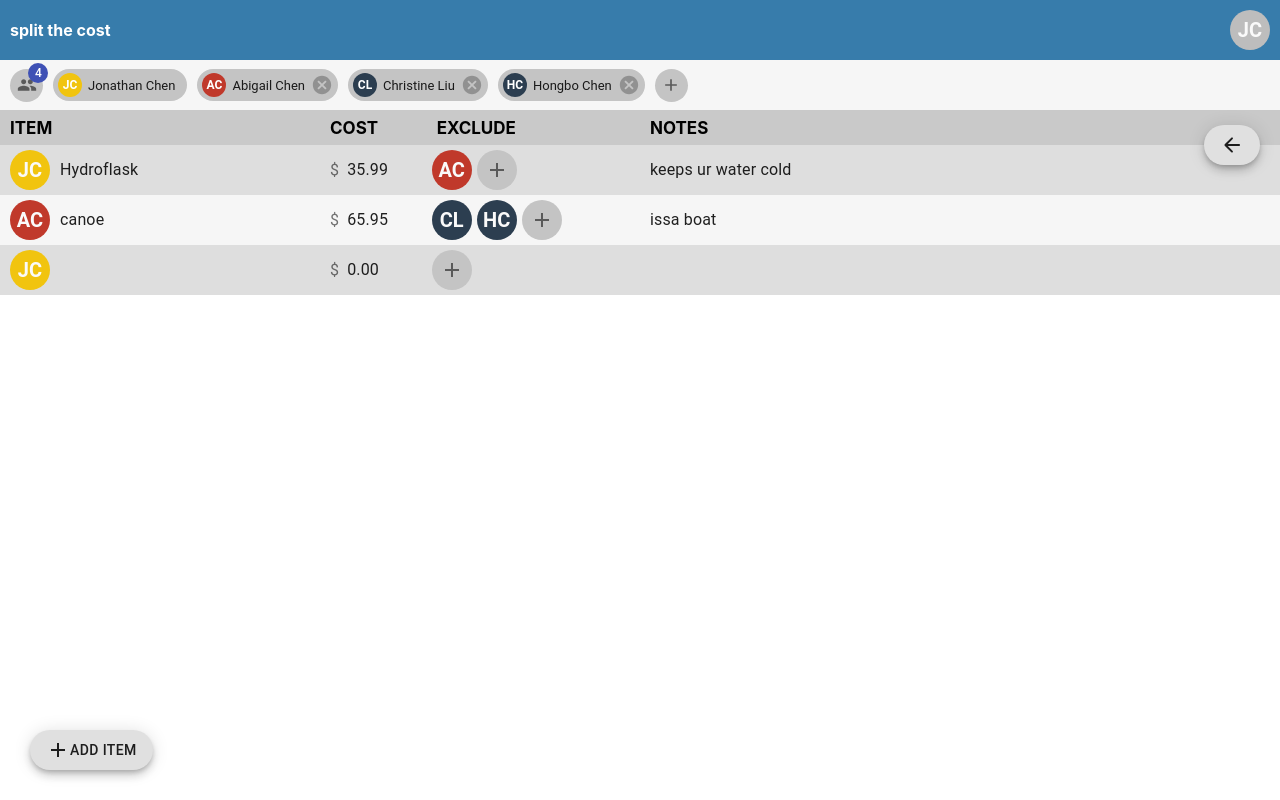
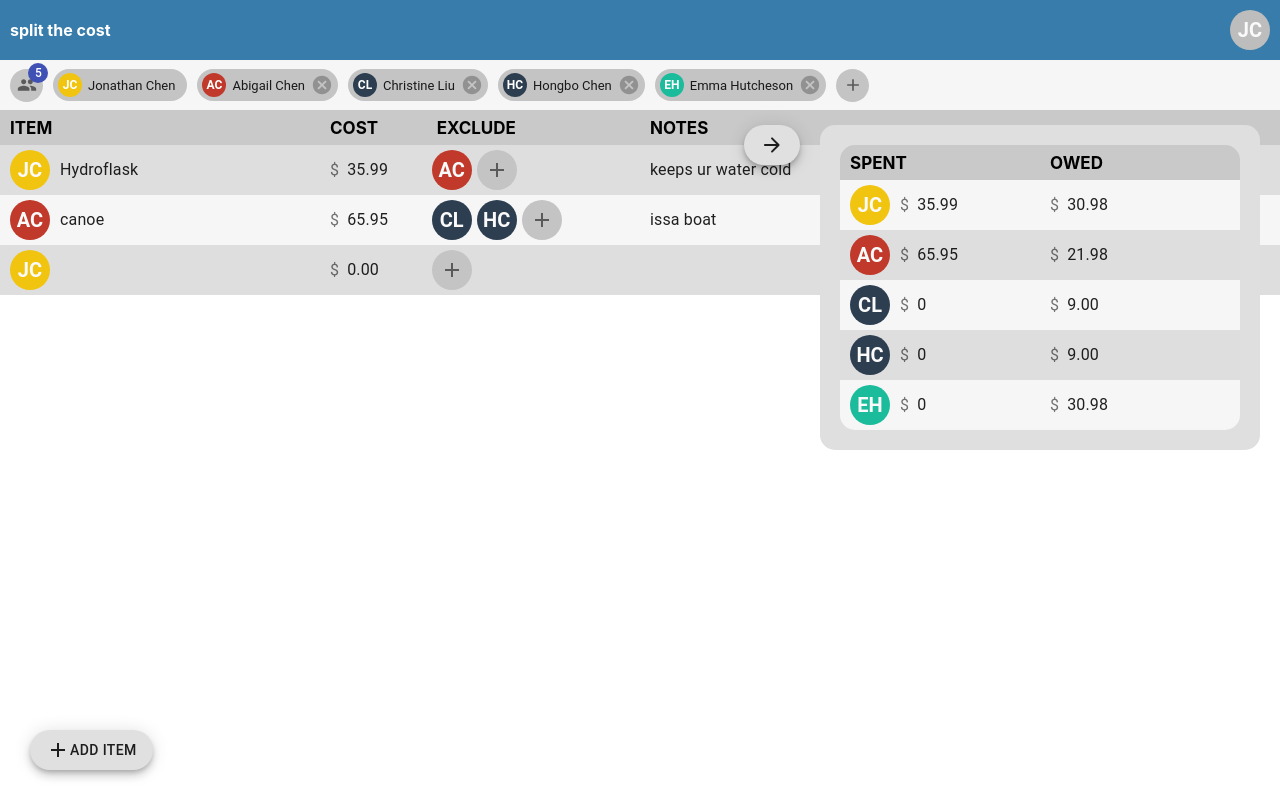
Before and after one commit to jonathanchen7/splitthecost, a React (Create React App) app: page / in a window 1280 px wide. Built offline with nearby package versions, Linux system fonts and the light colour scheme.

Commit message:
prettified overview

```diff
--- a/src/components/SplitTheCost.tsx
+++ b/src/components/SplitTheCost.tsx
@@ -10,7 +10,7 @@ import { v4 as uuidv4 } from "uuid";
 import ArrowBackRoundedIcon from "@material-ui/icons/ArrowBackRounded";
 import ArrowForwardRoundedIcon from "@material-ui/icons/ArrowForwardRounded";
 import AddIcon from "@material-ui/icons/Add";
-import { duration, Fab } from "@material-ui/core";
+import { Fab } from "@material-ui/core";
 import { motion } from "framer-motion";
 
 const jonathan: User = {
@@ -43,6 +43,14 @@ const dad: User = {
   lastName: "Chen",
   initials: "HC",
   email: "bradchen28@gmail.com",
+  entries: [],
+};
+const emma: User = {
+  id: uuidv4(),
+  firstName: "Emma",
+  lastName: "Hutcheson",
+  initials: "EH",
+  email: "emmahutch@hotmail.com",
   entries: [],
 };
 
@@ -78,10 +86,10 @@ export const SplitTheCost: React.FC = () => {
   const [entries, setEntries] = useState<Entry[]>([]);
   const [curUser, setCurUser] = useState<User>(jonathan);
 
-  const [openOverview, setOpenOverview] = useState(false);
+  const [openOverview, setOpenOverview] = useState(true);
 
   useEffect(() => {
-    setUsers([jonathan, abigail, mom, dad]);
+    setUsers([jonathan, abigail, mom, dad, emma]);
     setEntries([entry1, entry2, entry3]);
     setCurUser(jonathan);
   }, []);
--- a/src/components/breakdown/OverviewRow.tsx
+++ b/src/components/breakdown/OverviewRow.tsx
@@ -13,7 +13,10 @@ interface Props {
 export const OverviewRow: React.FC<Props> = ({ user, users, data }) => {
   return (
     <Grid
-      className={users.indexOf(user) % 2 ? "evenIdx" : "oddIdx"}
+      className={
+        (users.indexOf(user) === users.length - 1 ? "roundedBottom " : "") +
+        (users.indexOf(user) % 2 ? "evenIdx" : "oddIdx")
+      }
       container
       spacing={0}
     >
--- a/src/components/entries/EntriesRow.tsx
+++ b/src/components/entries/EntriesRow.tsx
@@ -133,7 +133,7 @@ export const EntriesRow: React.FC<Props> = ({
         </div>
       </Grid>
       <Grid item xs={6}>
-        <div className='lastEntryDiv'>
+        <div className='entryDiv'>
           <Input
             className='entryInput'
             disableUnderline={true}
--- a/src/main.css
+++ b/src/main.css
@@ -68,6 +68,10 @@ input::-webkit-inner-spin-button {
 
 .evenIdx {
   background-color: #dedede;
+}
+
+.roundedBottom {
+  border-radius: 0px 0px 15px 15px;
 }
 
 .header {
@@ -200,26 +204,6 @@ input::-webkit-inner-spin-button {
   background: rgba(41, 128, 185, 0.35);
 }
 
-.lastEntryDiv {
-  height: 50px;
-  display: -webkit-box;
-  display: -ms-flexbox;
-  display: flex;
-  -webkit-box-align: center;
-      -ms-flex-align: center;
-          align-items: center;
-  -webkit-transition: all 0.5s;
-  transition: all 0.5s;
-}
-
-.lastEntryDiv:hover {
-  background: rgba(41, 128, 185, 0.35);
-}
-
-.lastEntryDiv:focus-within {
-  background: rgba(41, 128, 185, 0.35);
-}
-
 .entryGridDiv {
   -webkit-box-flex: 6;
       -ms-flex: 6;
--- a/src/main.scss
+++ b/src/main.scss
@@ -91,6 +91,10 @@ input::-webkit-inner-spin-button {
 
 .evenIdx {
   background-color: $gridDarkColor;
+}
+
+.roundedBottom {
+  border-radius: 0px 0px 15px 15px;
 }
 
 // ---------------- HEADER ----------------
@@ -200,21 +204,6 @@ input::-webkit-inner-spin-button {
   }
 }
 
-.lastEntryDiv {
-  height: $entryHeight;
-  display: flex;
-  align-items: center;
-  transition: all 0.5s;
-
-  &:hover {
-    background: $gridHighlightColor;
-  }
-
-  &:focus-within {
-    background: $gridHighlightColor;
-  }
-}
-
 .entryGridDiv {
   flex: 6;
   height: 100%;
```
Also changed, not shown: 1 other file (tests, documents, lock files or other folders).
